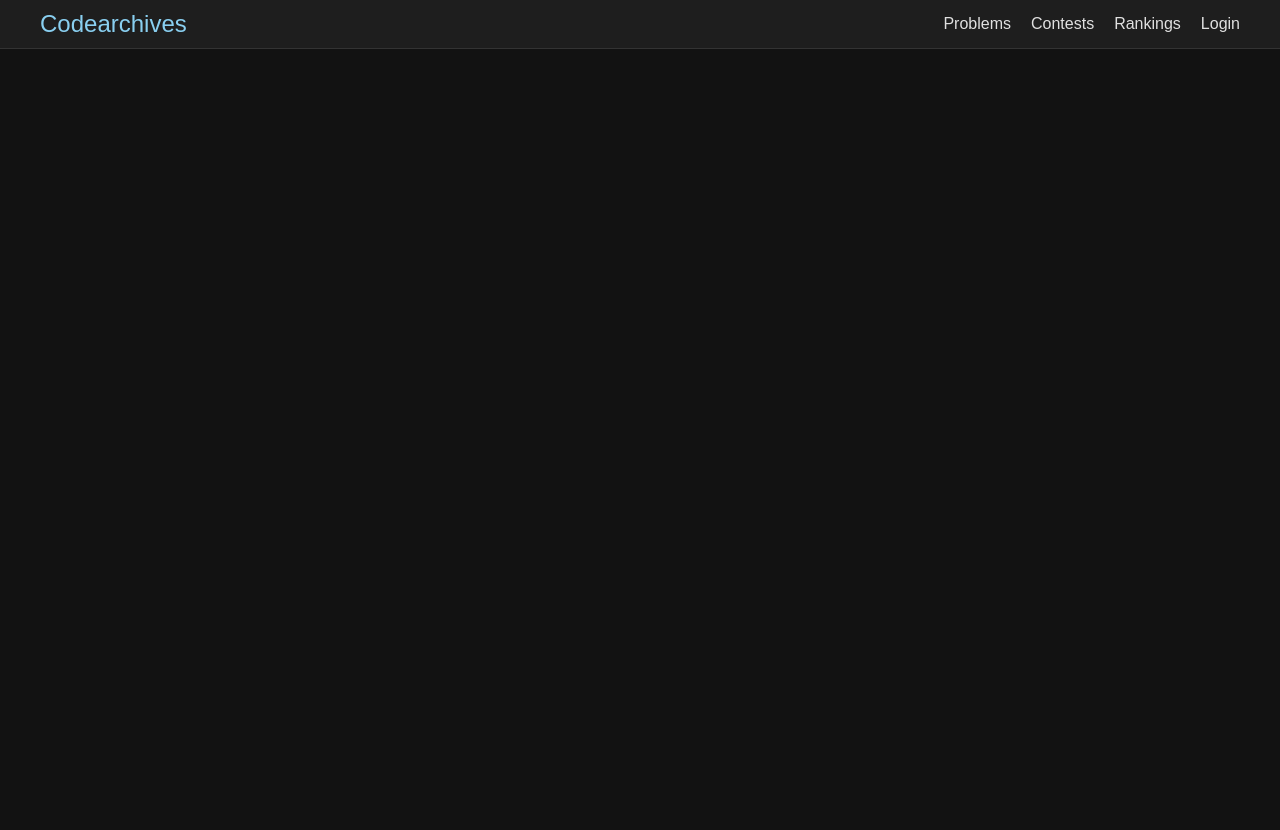
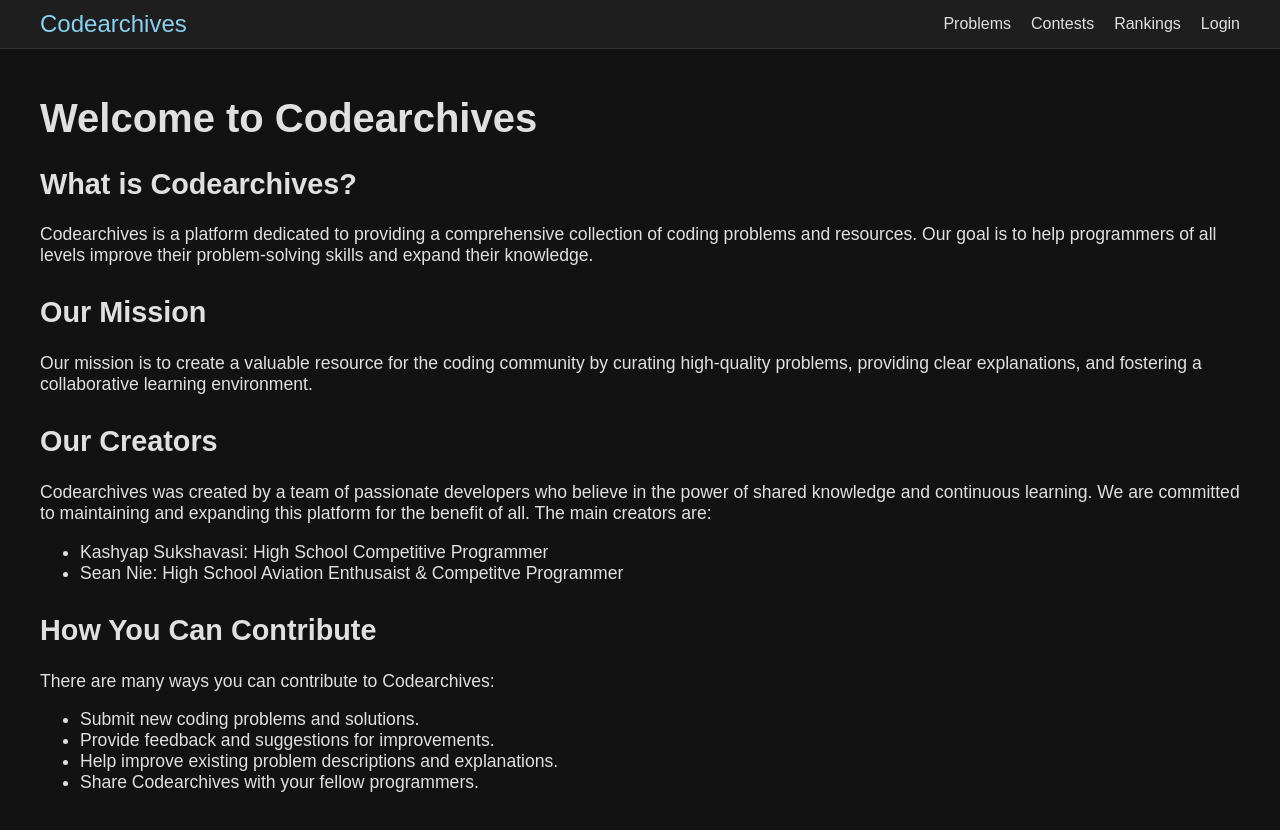
Before and after one commit to kashsuks/Codearchives, a React (Create React App) app: page / in a window 1280 px wide. Shown: the top 830 px of the page. Before the commit the page ends 800 px from the top, so only its background shows below. Built offline with nearby package versions, Linux system fonts and the light colour scheme.

Commit message:
updated page with info

```diff
--- a/src/App.js
+++ b/src/App.js
@@ -4,6 +4,7 @@ import { BrowserRouter as Router, Routes, Route } from 'react-router-dom';
 import ProblemList from './components/ProblemList';
 import ProblemDetails from './components/ProblemDetails';
 import Navbar from './components/Navbar';
+import HomePage from './components/HomePage'; // Import HomePage
 import './styles.css';
 
 function App() {
@@ -52,7 +53,7 @@ function App() {
                 <Routes>
                     <Route path="/problems" element={<ProblemList problems={problems} />} />
                     <Route path="/problems/:problemId" element={<ProblemDetails problems={problems} />} />
-                    <Route path="/" element={<div />} />
+                    <Route path="/" element={<HomePage />} /> {/* Use HomePage as the default route */}
                 </Routes>
             </div>
         </Router>
--- /dev/null
+++ b/src/components/HomePage.js
@@ -0,0 +1,50 @@
+// components/HomePage.js
+import React from 'react';
+
+function HomePage() {
+    return (
+        <div style={{ padding: '20px', maxWidth: '1200px', margin: '0 auto', fontSize: '1.1rem' }}> {/* Increased font size */}
+            <h1 style={{ fontSize: '2.5rem' }}>Welcome to Codearchives</h1> {/* Increased heading font size */}
+            <section style={{ marginBottom: '30px' }}>
+                <h2 style={{ fontSize: '1.8rem' }}>What is Codearchives?</h2> {/* Increased heading font size */}
+                <p>
+                    Codearchives is a platform dedicated to providing a comprehensive collection of coding problems and resources.
+                    Our goal is to help programmers of all levels improve their problem-solving skills and expand their knowledge.
+                </p>
+            </section>
+            <section style={{ marginBottom: '30px' }}>
+                <h2 style={{ fontSize: '1.8rem' }}>Our Mission</h2> {/* Increased heading font size */}
+                <p>
+                    Our mission is to create a valuable resource for the coding community by curating high-quality problems,
+                    providing clear explanations, and fostering a collaborative learning environment.
+                </p>
+            </section>
+            <section style={{ marginBottom: '30px' }}>
+                <h2 style={{ fontSize: '1.8rem' }}>Our Creators</h2> {/* Increased heading font size */}
+                <p>
+                    Codearchives was created by a team of passionate developers who believe in the power of shared knowledge
+                    and continuous learning. We are committed to maintaining and expanding this platform for the benefit of all.
+                    The main creators are:
+                    <ul>
+                        <li>Kashyap Sukshavasi: High School Competitive Programmer</li>
+                        <li>Sean Nie: High School Aviation Enthusaist & Competitve Programmer</li>
+                    </ul>
+                </p>
+            </section>
+            <section style={{ marginBottom: '30px' }}>
+                <h2 style={{ fontSize: '1.8rem' }}>How You Can Contribute</h2> {/* Increased heading font size */}
+                <p>
+                    There are many ways you can contribute to Codearchives:
+                </p>
+                <ul>
+                    <li>Submit new coding problems and solutions.</li>
+                    <li>Provide feedback and suggestions for improvements.</li>
+                    <li>Help improve existing problem descriptions and explanations.</li>
+                    <li>Share Codearchives with your fellow programmers.</li>
+                </ul>
+            </section>
+        </div>
+    );
+}
+
+export default HomePage;
```
